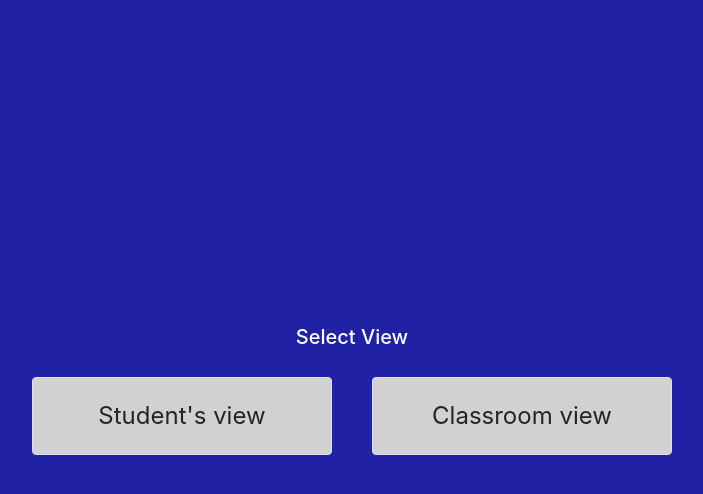
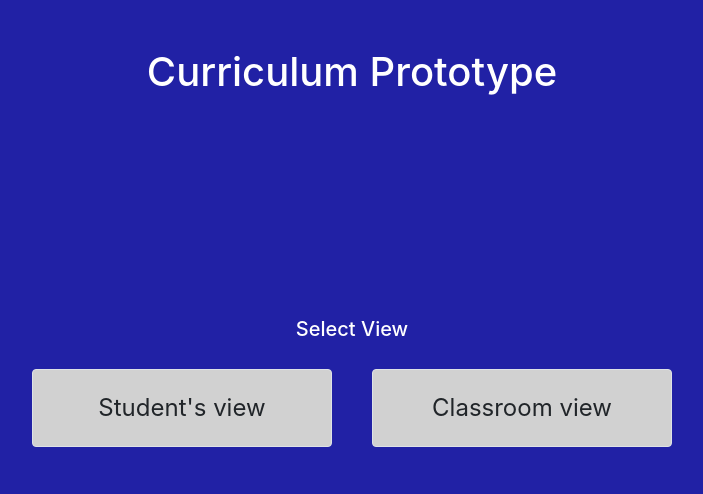
Before and after one commit to dhruvmisra/CurriculumPrototype, a Vue app: page / in a window 1280 px wide. Shown: the top 494 px of the page, without its empty margins (288-991 px from the left). Built offline with nearby package versions, Linux system fonts and the light colour scheme.

Commit message:
Added title

```diff
--- a/src/components/Home.vue
+++ b/src/components/Home.vue
@@ -1,9 +1,13 @@
 <template>
   <div id="home">
-    <div class="views">
-      <h5>Select View</h5>
-      <button class="btn border" @click="$emit('goTo', 'Student')">Student's view</button>
-      <button class="btn border" @click="$emit('goTo', 'Classroom')">Classroom view</button>
+    <h1 class="text-center text-white py-5">Curriculum Prototype</h1>
+
+    <div class="views-container">
+      <div class="views">
+        <h5>Select View</h5>
+        <button class="btn border" @click="$emit('goTo', 'Student')">Student's view</button>
+        <button class="btn border" @click="$emit('goTo', 'Classroom')">Classroom view</button>
+      </div>
     </div>
   </div>
 </template>
@@ -20,6 +24,9 @@ export default {
   height: 100vh;
   width: 100vw;
   background: rgb(33, 33, 165);
+}
+.views-container {
+  height: 60%;
   display: flex;
   justify-content: center;
   align-items: center;
```
